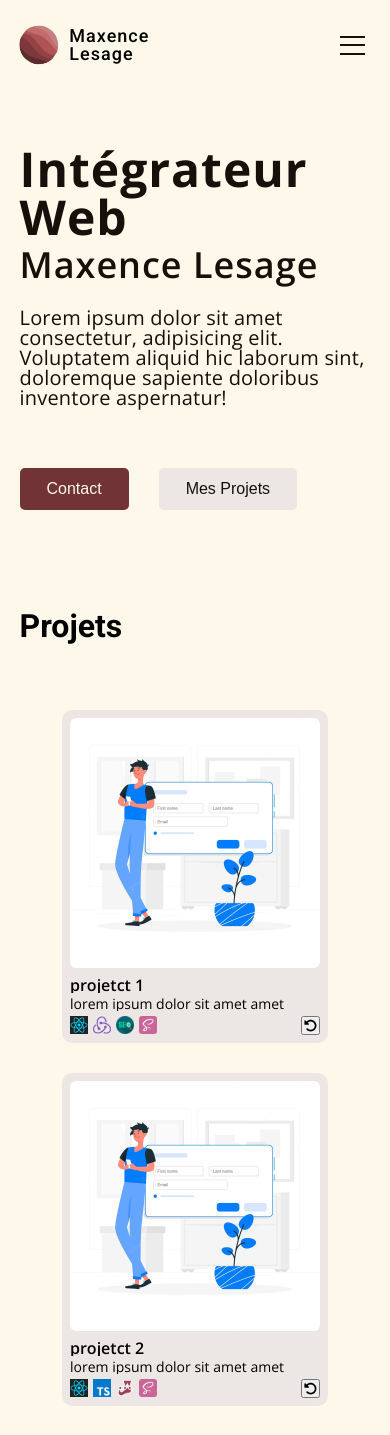
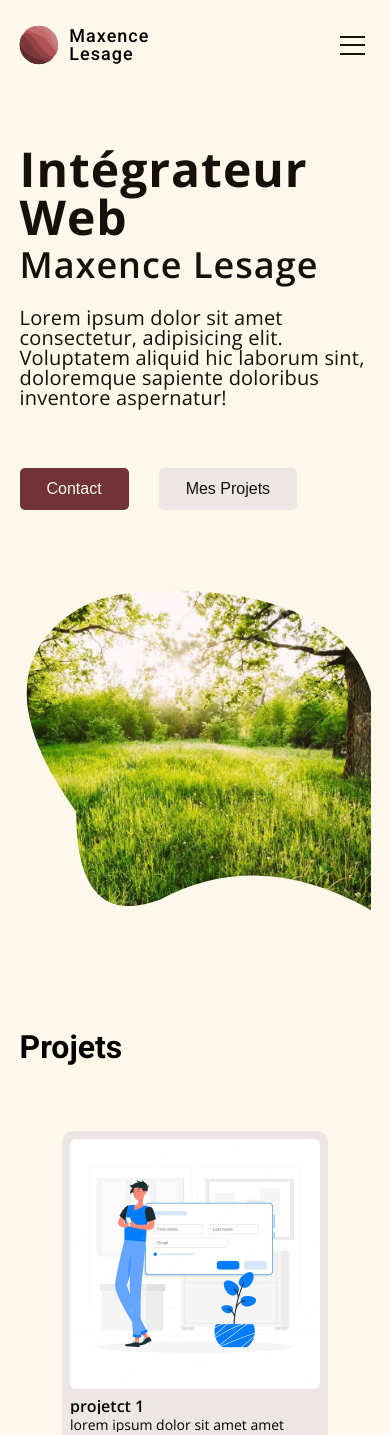
Before and after one commit to Maxence-Lesage/Portfolio, a React (Create React App) app: page / in a window 390 px wide. Shown: the top 1435 px of the page. Built offline with nearby package versions, Linux system fonts and the light colour scheme.

Commit message:
fix hero_image workflow bug

```diff
--- a/src/components/hero_image/index.scss
+++ b/src/components/hero_image/index.scss
@@ -1,7 +1,4 @@
 .shape {
-    position: absolute;
-    top: 0;
-    right: 0;
     max-width: 450px;
 }
 
@@ -9,6 +6,8 @@
     fill: white;
 }
 
+
+
 .maskShape_image {
     width: 100%;
     height: 100%;
--- a/src/sections/hero/index.scss
+++ b/src/sections/hero/index.scss
@@ -14,9 +14,10 @@
 }
 
 .hero__right {
-    position: relative;
     width: 50%;
-    z-index: 2;
+    display: flex;
+    justify-content: flex-end;
+    align-items: flex-start;
 }
 
 .hero_text {
@@ -53,12 +54,14 @@
         flex-direction: column;
     }
 
-    .hero__left {
+    .hero__left,
+    .hero__right {
         width: 100%;
-        padding-bottom: 50px;
+        padding-bottom: 70px;
     }
 
     .hero__right {
-        display: none;
+        justify-content: center;
+        padding-bottom: 50px;
     }
 }
```
